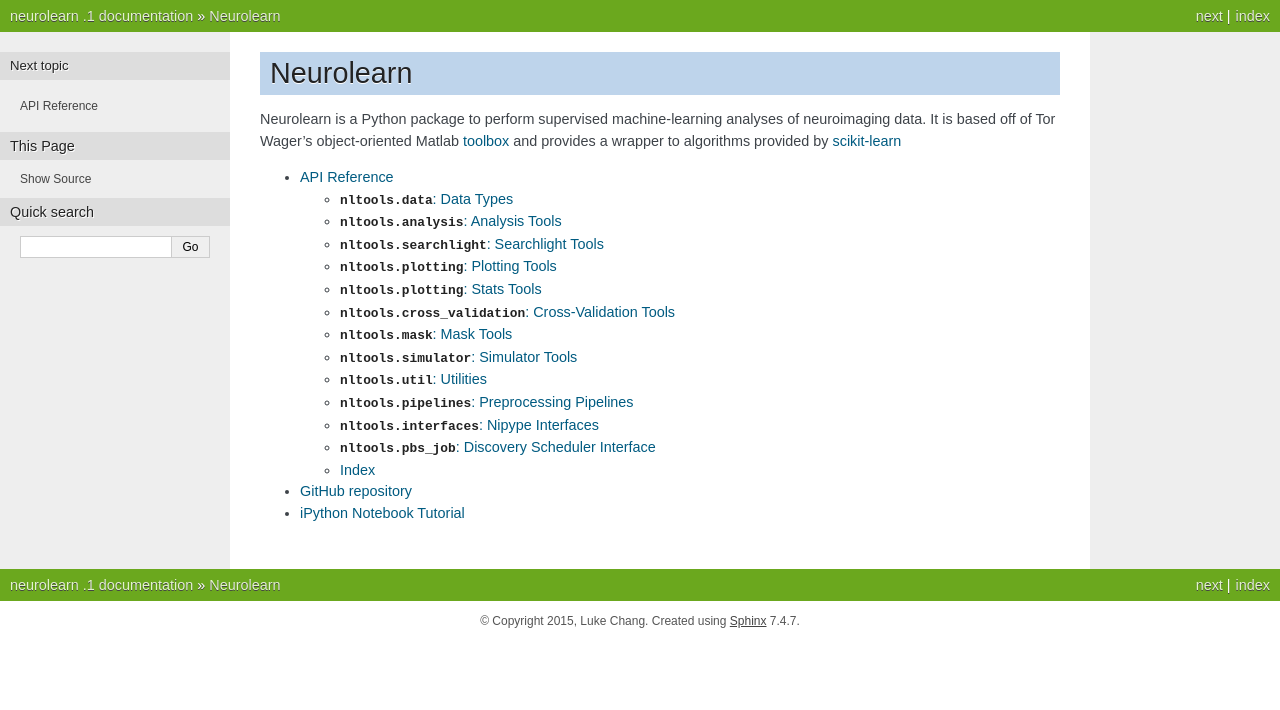
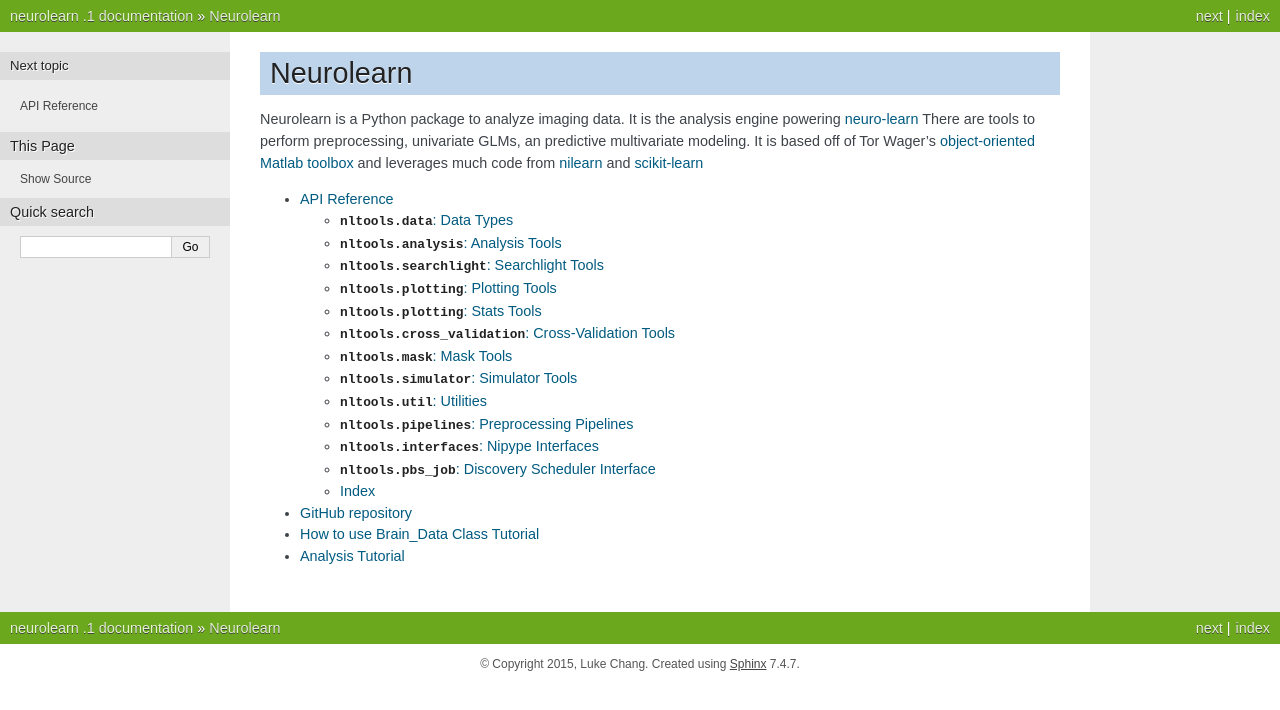
Before and after one commit to cosanlab/nltools, a Sphinx documentation site: the page built from docs/index.rst, in a window 1280 px wide. Shown: the top 710 px of the page. Built offline with Sphinx 7.4.7, drawn with Linux system fonts in a browser that asks for light colours.

```diff
--- a/docs/index.rst
+++ b/docs/index.rst
@@ -1,16 +1,12 @@
-.. neurolearn documentation master file, created by
-   sphinx-quickstart on Thu Jun  4 07:22:28 2015.
-   You can adapt this file completely to your liking, but it should at least
-   contain the root `toctree` directive.
-
 Neurolearn
 ==========
 
-Neurolearn is a Python package to perform supervised machine-learning analyses of neuroimaging data.  It is based off of Tor Wager's object-oriented Matlab `toolbox <https://github.com/canlab/CanlabCore>`_ and provides a wrapper to algorithms provided by `scikit-learn <http://scikit-learn.org>`_
+Neurolearn is a Python package to analyze imaging data.  It is the analysis engine powering `neuro-learn <http://neuro-learn.org>`_ There are tools to perform preprocessing, univariate GLMs, an predictive multivariate modeling.  It is based off of Tor Wager's `object-oriented Matlab toolbox <https://github.com/canlab/CanlabCore>`_ and leverages much code from `nilearn <http://nilearn.github.io/>`_ and  `scikit-learn <http://scikit-learn.org>`_
 
 .. toctree::
 	:maxdepth: 2
 
 	reference
 	GitHub repository <https://github.com/ljchang/neurolearn>
-	iPython Notebook Tutorial <http://nbviewer.ipython.org/github/ljchang/neurolearn/blob/master/scripts/Chang_ML_fMRI_Tutorial.ipynb>
+	How to use Brain_Data Class Tutorial  <http://nbviewer.jupyter.org/github/ljchang/neurolearn/blob/master/scripts/NLTools_Brain_Data_Class_Tutorial.ipynb>
+	Analysis Tutorial  <http://nbviewer.ipython.org/github/ljchang/neurolearn/blob/master/scripts/Chang_ML_fMRI_Tutorial.ipynb>
--- a/docs/reference.rst
+++ b/docs/reference.rst
@@ -12,7 +12,7 @@ methods in the current release of Neurolearn. The root Neurolearn package
 is comprised of two modules: nltools.analysis and nltools.plotting.  The analysis module contains functionality for prediction/classification, testing pattern response, and ROC analyses.
 
 .. toctree::
-  :maxdepth: 4
+  :maxdepth: 2
 
 
 :mod:`nltools.data`: Data Types
```
